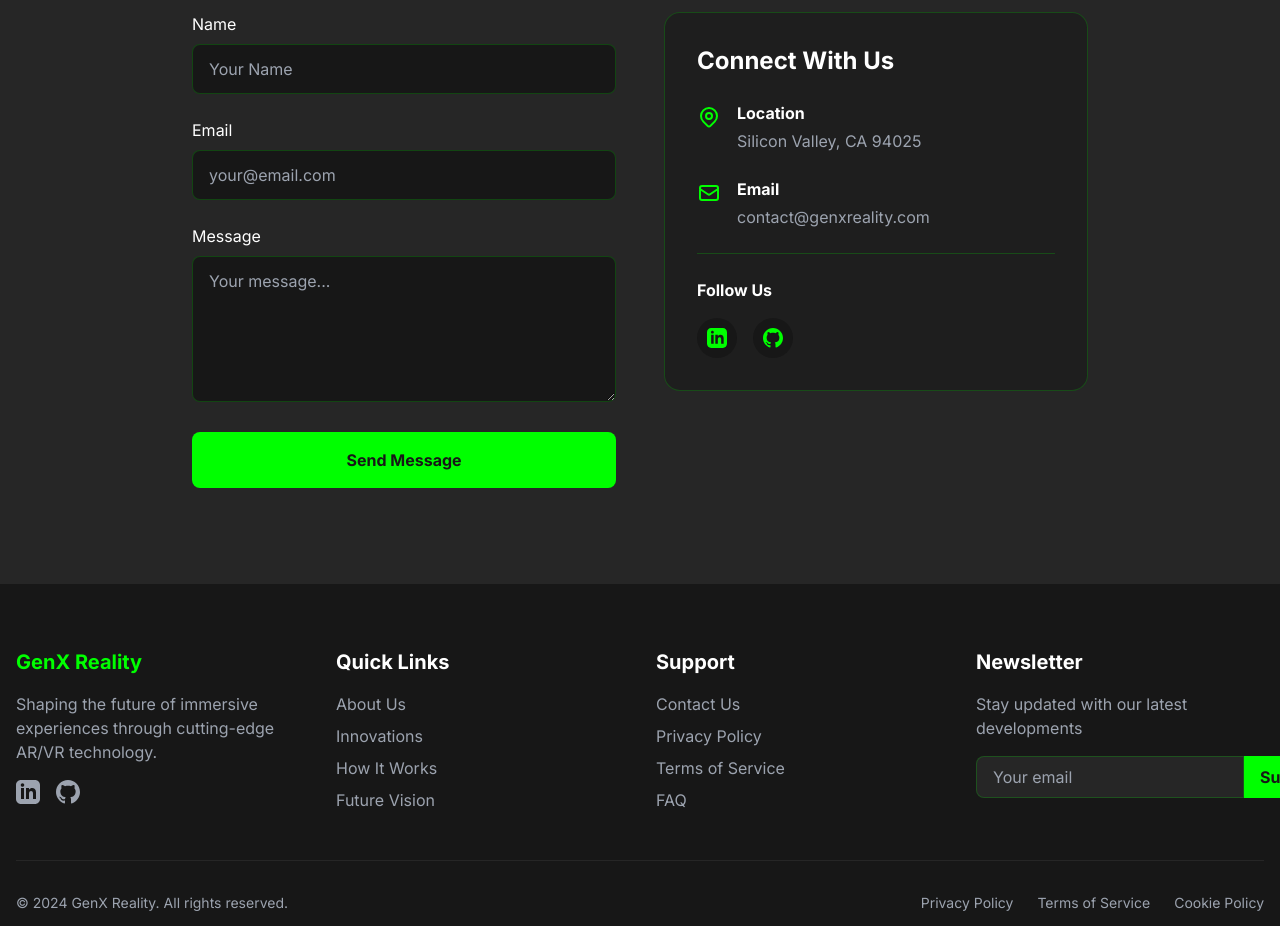
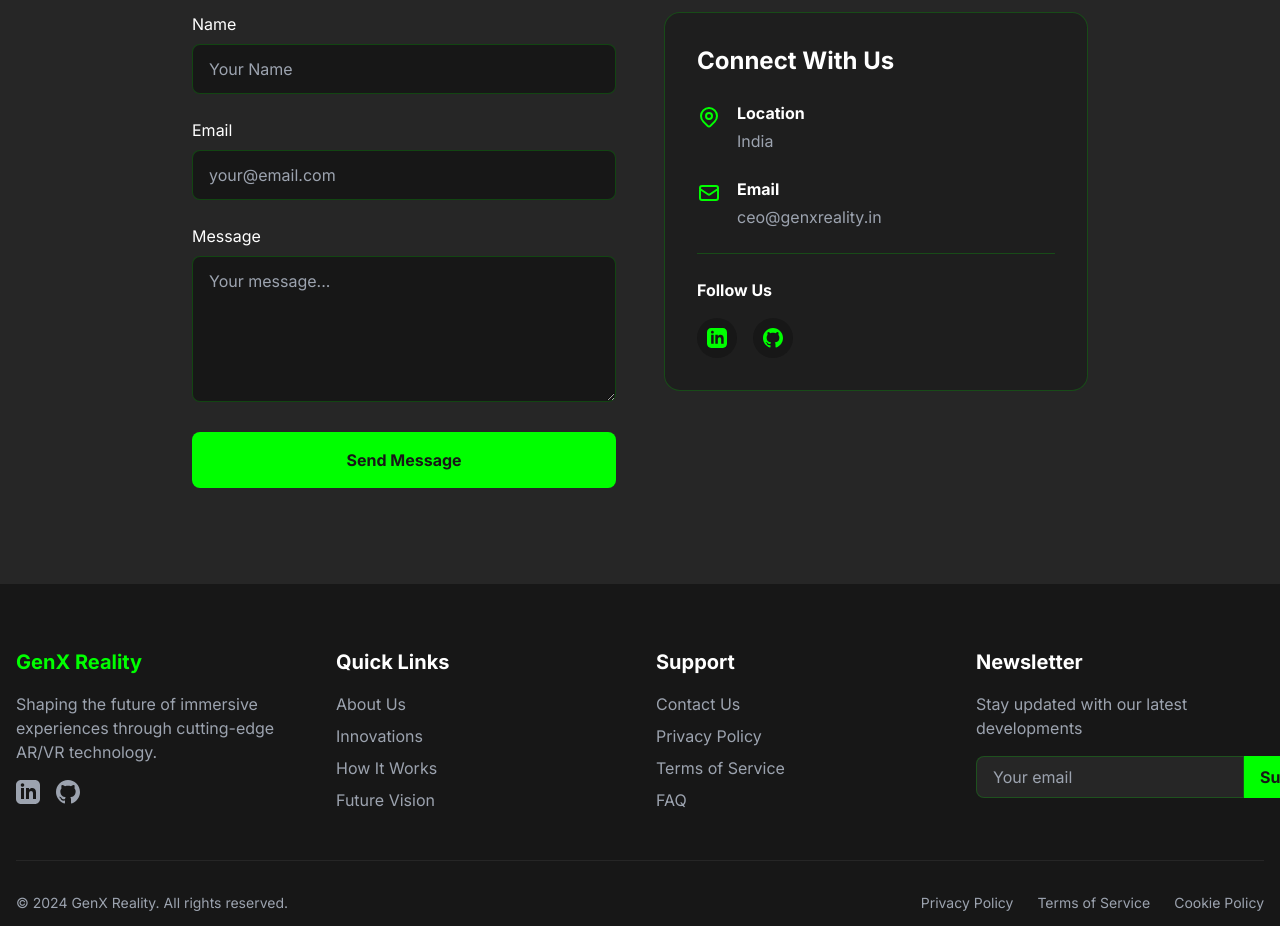
Before and after one commit to lochan144/GenX, a plain HTML site: page index.html in a window 1280 px wide. Shown: the part 5080-6006 px from the top of the page. Drawn offline with nearby package versions, Linux system fonts and the light colour scheme.

Commit message:
Update index.html

```diff
--- a/index.html
+++ b/index.html
@@ -1067,7 +1067,7 @@
                                 </svg>
                                 <div>
                                     <h4 class="text-white font-bold mb-1">Location</h4>
-                                    <p class="text-gray-400">Silicon Valley, CA 94025</p>
+                                    <p class="text-gray-400">India</p>
                                 </div>
                             </div>
 
@@ -1077,7 +1077,7 @@
                                 </svg>
                                 <div>
                                     <h4 class="text-white font-bold mb-1">Email</h4>
-                                    <p class="text-gray-400">contact@genxreality.com</p>
+                                    <p class="text-gray-400">ceo@genxreality.in</p>
                                 </div>
                             </div>
 
```
